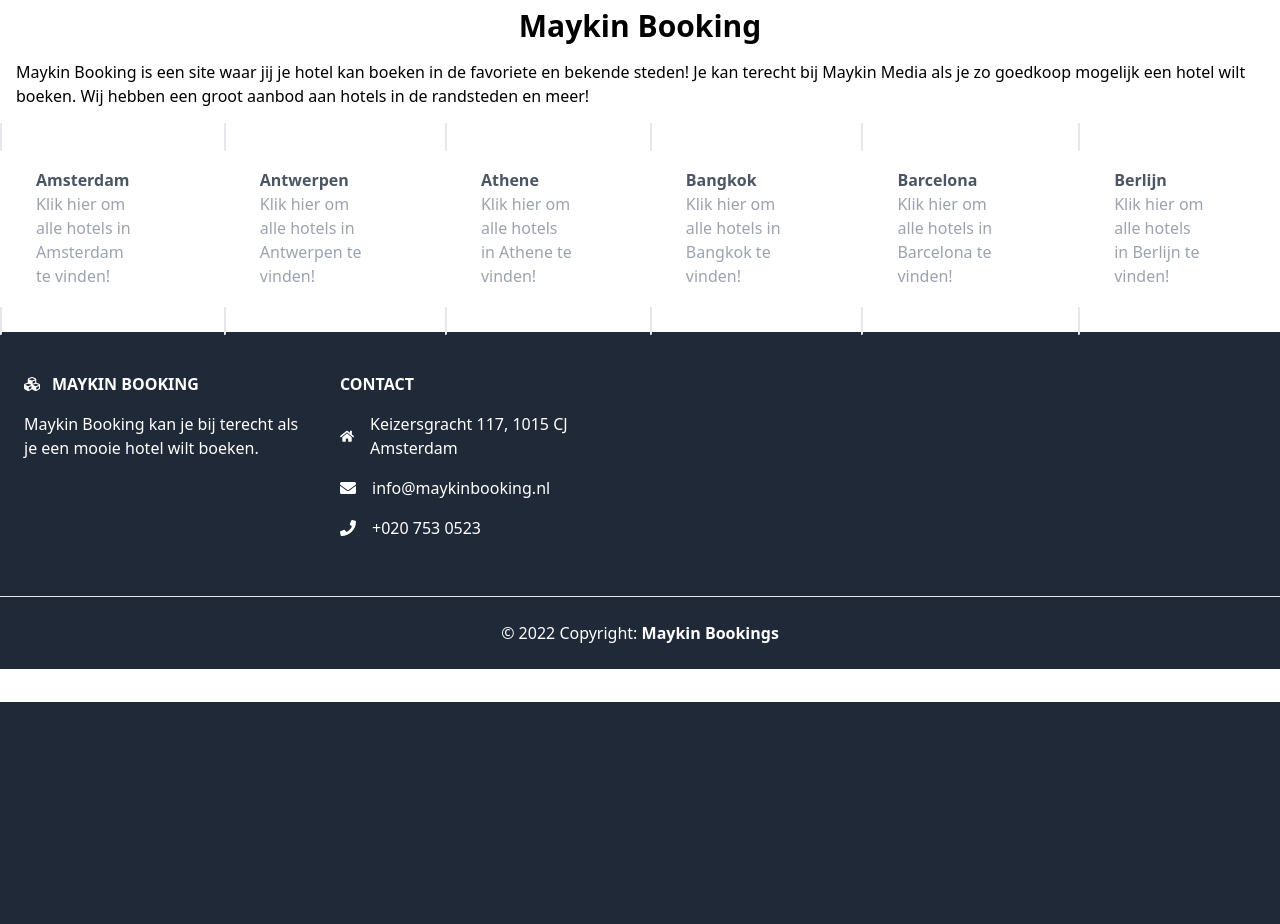
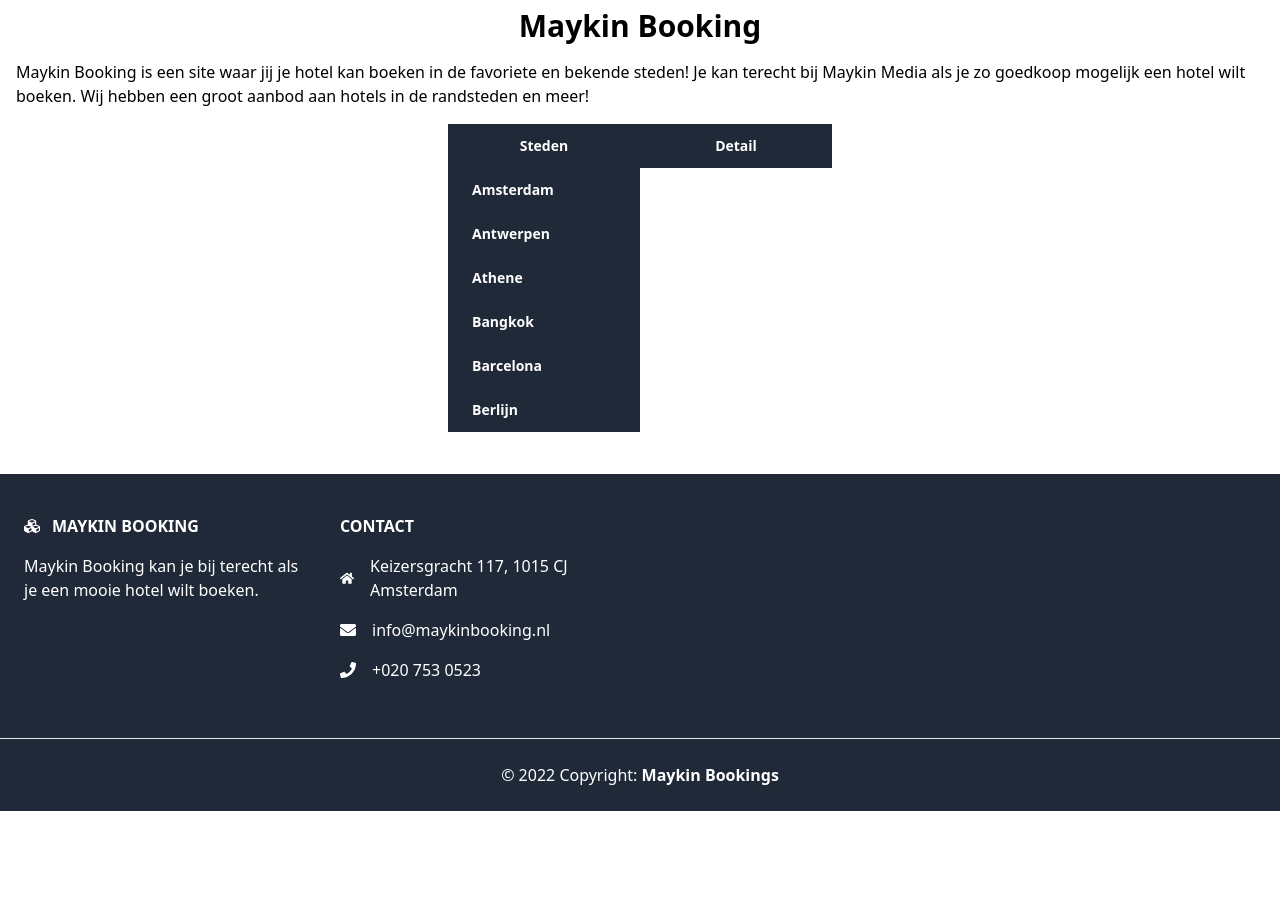
Before and after one commit to ErhanCitil/maykin-booking, a Django app: page / in a window 1280 px wide. Shown: the part 98-1022 px from the top of the page. Before the commit the page ends 800 px from the top, so only its background shows below. Run offline with Django 4.2, Linux system fonts and the light colour scheme; data comes from the database, SQL or seed files in the repository; some libraries are stand-ins or nearby versions.

Commit message:
Trying to get all the citys in 1 html file

```diff
--- a/base/views.py
+++ b/base/views.py
@@ -3,47 +3,16 @@ from .models import Data
 # Create your views here.
 def index(request):
     context = {
-        'data': Data.objects.all()
+        'data': Data.objects.values('city_name').distinct()
     }
-    return render(request, 'index.html', context)
+    return render(request, 'index.html',context)
 
 def error_404(request, exception):
         data = {}
         return render(request,'404.html', data)
 
-# Hier filter ik de data op de stad Amsterdam, en deze view is voor de pagina Amsterdam.
-def amsterdam(request):
+def stad(request):
     context = {
-        'data': Data.objects.filter(city_name='Amsterdam')
+        'data': Data.objects.values('city_name').distinct()
     }
-    return render(request, 'citys/amsterdam.html', context)
-
-def antwerpen(request):
-    context = {
-        'data': Data.objects.filter(city_name='Antwerpen')
-    }
-    return render(request, 'citys/antwerpen.html', context)
-
-def athene(request):
-    context = {
-        'data': Data.objects.filter(city_name='Athene')
-    }
-    return render(request, 'citys/athene.html', context)
-
-def bangkok(request):
-    context = {
-        'data': Data.objects.filter(city_name='Bangkok')
-    }
-    return render(request, 'citys/bangkok.html', context)
-
-def barcelona(request):
-    context = {
-        'data': Data.objects.filter(city_name='Barcelona')
-    }
-    return render(request, 'citys/barcelona.html', context)
-
-def berlijn(request):
-    context = {
-        'data': Data.objects.filter(city_name='Berlijn')
-    }
-    return render(request, 'citys/berlijn.html', context)
+    return render(request, 'stad.html', context)
--- a/maykintest/urls.py
+++ b/maykintest/urls.py
@@ -20,12 +20,7 @@ from base import views
 urlpatterns = [
     path('admin/', admin.site.urls),
     path('', views.index, name='index'),
-    path('amsterdam/', views.amsterdam, name='amsterdam'),
-    path('antwerpen/', views.antwerpen, name='antwerpen'),
-    path('athene/', views.athene, name='athene'),
-    path('bangkok/', views.bangkok, name='bangkok'),
-    path('barcelona/', views.barcelona, name='barcelona'),
-    path('berlijn/', views.berlijn, name='berlijn'),
+    path('stad/', views.stad, name='stad'),
 ]
 
 handler404 = 'base.views.error_404'
--- a/templates/index.html
+++ b/templates/index.html
@@ -20,120 +20,53 @@
       mogelijk een hotel wilt boeken. Wij hebben een groot aanbod aan hotels in de randsteden en meer!
     </p>
 
-    <div class="flex flex-row">
-      {% comment %} Amsterdam {% endcomment %}
-      <div class="">
-        <a href="{% url 'amsterdam' %}" class="w-[30rem] border-2 border-b-4 border-gray-200 rounded-xl hover:bg-gray-50">
-          <div class="grid grid-cols-6 p-5 gap-y-2">
+    <div class="flex justify-center" style="height: 350px">
+      <!-- Table Series -->
+      <div class="col-span-12 h-screen">
+        <div class="overflow-auto lg:overflow-visible">
+          <table
+            class="table text-whiteborder-separate space-y-6 text-sm"
+          >
+            <thead class="bg-gray-800 text-white">
+              <tr>
+                <th class="p-3 w-48">Steden</th>
+                <th class="p-3 w-48">Detail</th>
+              </tr>
+            </thead>
 
-            <div class="col-span-5 md:col-span-4 ml-4">
+            {% for item in data %}
+            <tbody>
+              <tr class="bg-gray-800">
+                <td class="p-3">
+                  <div class="flex align-items-center">
+                    <div class="ml-3">
+                      <div class="font-bold text-white">{{ item.city_name }}</div>
+                    </div>
+                  </div>
+                </td>
+   {% comment %} <td class="p-3 pl-8 font-bold">{{ item. }}</td>
+                <td class="text-white pl-2 pr-2">
+                  <a href="{% url 'stad' item.city_name %}"
+                    >Bekijk Details</a
+                  >
+                </td>  {% endcomment %}
 
+                {% comment %} <td class="text-white pl-2">
+                  <a href="{% url 'updateserie' serie.id %}">Update</a>
+                </td>
 
-              <p class="text-gray-600 font-bold"> Amsterdam</p>
-
-              <p class="text-gray-400"> Klik hier om alle hotels in Amsterdam te vinden! </p>
-
-            </div>
-
-          </div>
-
-        </a>
-      </div>
-
-      {% comment %} Antwerpen {% endcomment %}
-      <div class="">
-        <a href="{% url 'antwerpen' %}" class="w-[30rem] border-2 border-b-4 border-gray-200 rounded-xl hover:bg-gray-50">
-
-
-          <div class="grid grid-cols-6 p-5 gap-y-2">
-            <div class="col-span-5 md:col-span-4 ml-4">
-
-              <p class="text-gray-600 font-bold">Antwerpen</p>
-
-              <p class="text-gray-400">Klik hier om alle hotels in Antwerpen te vinden!</p>
-
-            </div>
-
-          </div>
-
-        </a>
-      </div>
-      {% comment %} Athene {% endcomment %}
-      <div class="">
-        <a href="{% url 'athene' %}" class="w-[30rem] border-2 border-b-4 border-gray-200 rounded-xl hover:bg-gray-50">
-
-
-          <div class="grid grid-cols-6 p-5 gap-y-2">
-            <div class="col-span-5 md:col-span-4 ml-4">
-
-              <p class="text-gray-600 font-bold">Athene</p>
-
-              <p class="text-gray-400">Klik hier om alle hotels in Athene te vinden!</p>
-
-            </div>
-
-          </div>
-
-        </a>
-      </div>
-      {% comment %} Bangkok {% endcomment %}
-      <div class="">
-        <a href="{% url 'bangkok' %}" class="w-[30rem] border-2 border-b-4 border-gray-200 rounded-xl hover:bg-gray-50">
-
-
-          <div class="grid grid-cols-6 p-5 gap-y-2">
-            <div class="col-span-5 md:col-span-4 ml-4">
-
-              <p class="text-gray-600 font-bold">Bangkok</p>
-
-              <p class="text-gray-400">Klik hier om alle hotels in Bangkok te vinden!</p>
-
-            </div>
-
-          </div>
-
-        </a>
-      </div>
-
-      {% comment %} Barcelona {% endcomment %}
-      <div class="">
-        <a href="{% url 'barcelona' %}" class="w-[30rem] border-2 border-b-4 border-gray-200 rounded-xl hover:bg-gray-50">
-
-
-          <div class="grid grid-cols-6 p-5 gap-y-2">
-            <div class="col-span-5 md:col-span-4 ml-4">
-
-              <p class="text-gray-600 font-bold">Barcelona</p>
-
-              <p class="text-gray-400">Klik hier om alle hotels in Barcelona te vinden!</p>
-
-            </div>
-
-          </div>
-
-        </a>
-      </div>
-
-
-      {% comment %} Berlijn {% endcomment %}
-      <div class="">
-        <a href="{% url 'berlijn' %}" class="w-[30rem] border-2 border-b-4 border-gray-200 rounded-xl hover:bg-gray-50">
-
-
-          <div class="grid grid-cols-6 p-5 gap-y-2">
-            <div class="col-span-5 md:col-span-4 ml-4">
-
-              <p class="text-gray-600 font-bold">Berlijn</p>
-
-              <p class="text-gray-400">Klik hier om alle hotels in Berlijn te vinden!</p>
-
-            </div>
-
-          </div>
-
-        </a>
+                <td class="text-white pl-2">
+                  <a href="deleteserie/{{ serie.id }}">Delete</a>
+                </td> {% endcomment %}
+              </tr>
+            </tbody>
+            {% endfor %}
+          </table>
+        </div>
       </div>
     </div>
+  </div>
+
     {% include 'footer.html'%}
   </body>
 </html>
```
Also changed, not shown: templates/citys/amsterdam.html (deleted, +0 -20 lines), templates/stad.html (added, +11 -0 lines), templates/citys/antwerpen.html (deleted), templates/citys/athene.html (deleted), templates/citys/bangkok.html (deleted), templates/citys/barcelona.html (deleted), templates/citys/berlijn.html (deleted), 1 other file.
